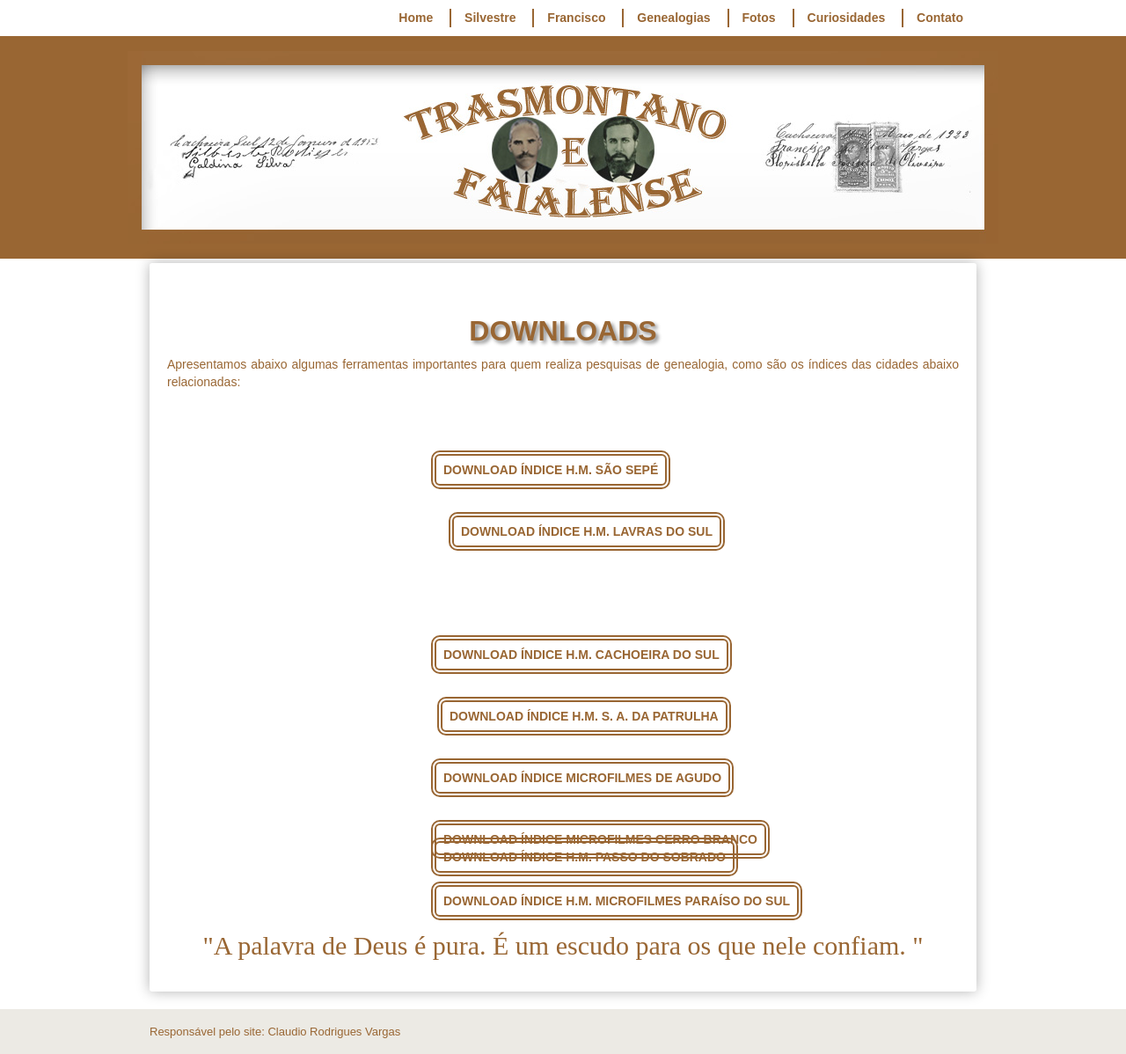
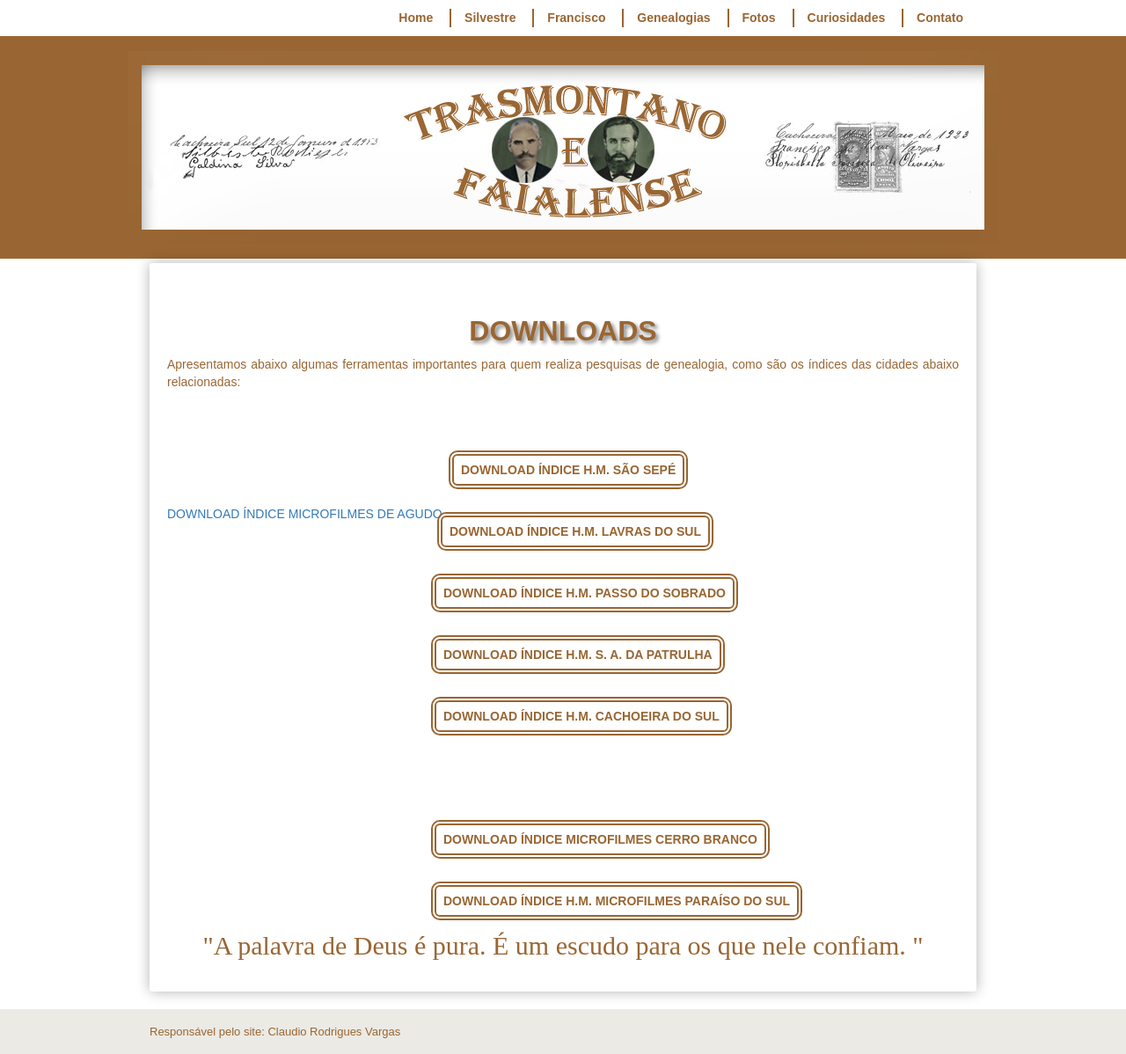
Before and after one commit to claudiovargas1955/claudiovargas1955.github.io, a Jekyll site: the page built from _pages/downloads.html, in a window 1280 px wide. Shown: the whole page at 88% size. Built offline with Jekyll 4.4.1, drawn with Linux system fonts in a browser that asks for light colours; some web fonts are replaced.

Commit message:
Update downloads.html

```diff
--- a/_pages/downloads.html
+++ b/_pages/downloads.html
@@ -17,7 +17,7 @@
 			}
 
 .indls{position:relative;
-	                 top:100px;
+	                 top:50px;
 			 border-radius: 10px 10px 10px 10px;
 			 border: 6px double;
 			 padding-left:8px;
@@ -30,7 +30,7 @@
             }
 
 	 .indsap {position:relative;
-	                           top:250px;
+	                           top:100px;
 			 border-radius: 10px 10px 10px 10px;
 			 border:6px double;
 			 padding-left:8px;
@@ -44,7 +44,7 @@
             }
 
            .indcs {position:relative;
-	                        top:200px;
+	                        top:150px;
                        border-radius: 10px 10px 10px 10px;
 	                      border:6px double;
                         padding-left:8px;
@@ -57,7 +57,7 @@
             }
 
 	 .indlcs {position:relative;
-	                         top:50px;
+	                         top:200px;
                        border-radius: 10px 10px 10px 10px;
 	                      border:6px double;
                         padding-left:8px;
@@ -70,7 +70,7 @@
             }
 
 	 .indlds {position:relative;
-	                         top:300px;
+	                         top:250px;
                        border-radius: 10px 10px 10px 10px;
 	                      border:6px double;
                         padding-left:8px;
@@ -83,7 +83,7 @@
             }
 
 	 .indlfs {position:relative;
-	                         top:350px;
+	                         top:300px;
                        border-radius: 10px 10px 10px 10px;
 	                      border:6px double;
                         padding-left:8px;
@@ -97,7 +97,7 @@
 
 
 	 .indlgs {position:relative;
-	                         top:400px;
+	                         top:350px;
                        border-radius: 10px 10px 10px 10px;
 	                      border:6px double;
                         padding-left:8px;
@@ -110,7 +110,7 @@
             }
 
 	 .indlhs {position:relative;
-	                         top:450px;
+	                         top:400px;
                        border-radius: 10px 10px 10px 10px;
 	                      border:6px double;
                         padding-left:8px;
@@ -131,14 +131,15 @@
 relacionadas: <br><br>
 
 <div id="indices">
-<a class="indlcs" href="I.H.M. SÃO SEPÉ.rar">DOWNLOAD ÍNDICE H.M. SÃO SEPÉ</a><br>
-<a class="indls" href="I.H.M. LAVRAS DO SUL.rar">DOWNLOAD ÍNDICE H.M. LAVRAS DO SUL</a><br>
-<a class="indlhs" href="I.H.M. LAVRAS DO SUL.rar">DOWNLOAD ÍNDICE H.M. PASSO DO SOBRADO</a><br>
-<a class="indcs" href="I.H.M. CACH SUL.rar";>DOWNLOAD ÍNDICE H.M. CACHOEIRA DO SUL</a><br>
-<a class="indsap" href="texto.rar";>DOWNLOAD ÍNDICE H.M. S. A. DA PATRULHA</a><br>
-<a class="indlds" href="I.H.M. LAVRAS DO SUL.rar">DOWNLOAD ÍNDICE MICROFILMES DE AGUDO</a><br>
-<a class="indlfs" href="I.H.M. LAVRAS DO SUL.rar">DOWNLOAD ÍNDICE MICROFILMES CERRO BRANCO</a><br>
-<a class="indlgs" href="I.H.M. LAVRAS DO SUL.rar">DOWNLOAD ÍNDICE H.M. MICROFILMES PARAÍSO DO SUL</a><br>
+<a class="indls" href="I.H.M. SÃO SEPÉ.rar">DOWNLOAD ÍNDICE H.M. SÃO SEPÉ</a><br>
+<a class="indsap" href="I.H.M. LAVRAS DO SUL.rar">DOWNLOAD ÍNDICE H.M. LAVRAS DO SUL</a><br>
+<a class="indcs" href="I.H.M. LAVRAS DO SUL.rar">DOWNLOAD ÍNDICE H.M. PASSO DO SOBRADO</a><br>
+<a class="indlcs" href="texto.rar";>DOWNLOAD ÍNDICE H.M. S. A. DA PATRULHA</a><br>
+<a class="indlds" href="I.H.M. CACH SUL.rar";>DOWNLOAD ÍNDICE H.M. CACHOEIRA DO SUL</a><br>
+
+<a class="inlfs" href="I.H.M. LAVRAS DO SUL.rar">DOWNLOAD ÍNDICE MICROFILMES DE AGUDO</a><br>
+<a class="indlgs" href="I.H.M. LAVRAS DO SUL.rar">DOWNLOAD ÍNDICE MICROFILMES CERRO BRANCO</a><br>
+<a class="indlhs" href="I.H.M. LAVRAS DO SUL.rar">DOWNLOAD ÍNDICE H.M. MICROFILMES PARAÍSO DO SUL</a><br>
 
 </div><br>
 
```
